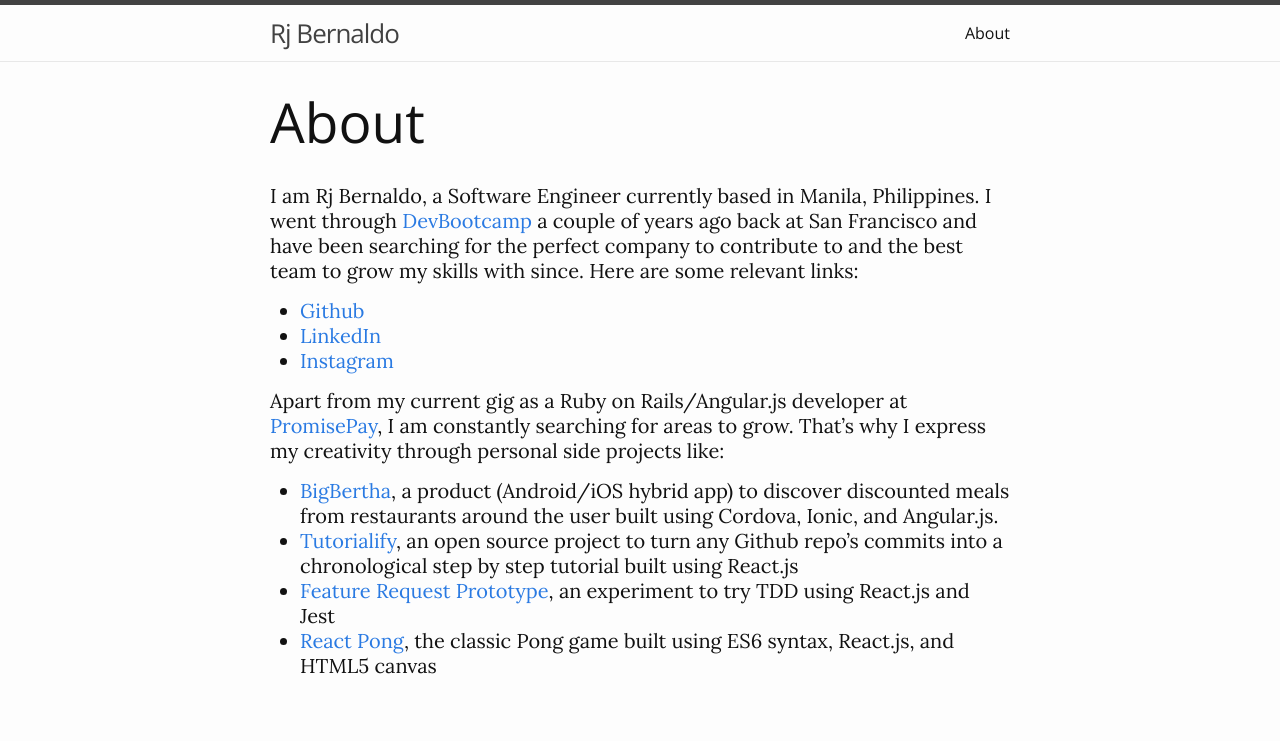
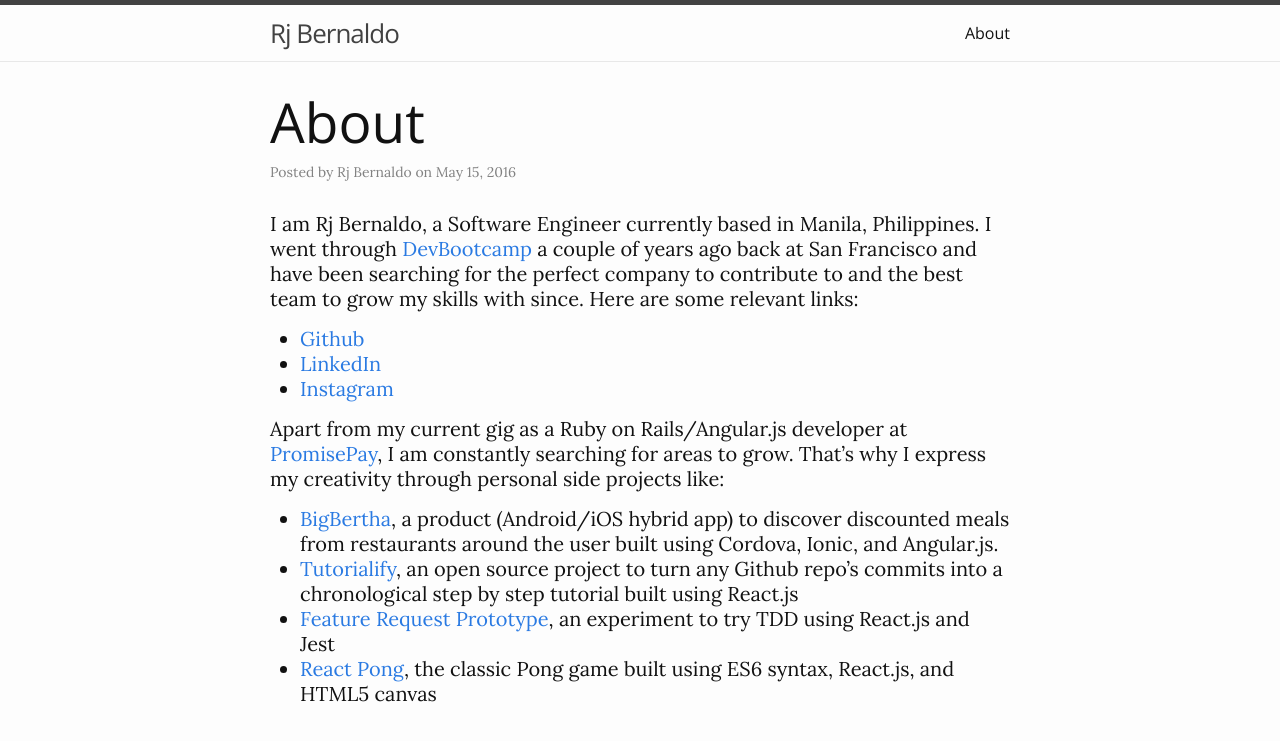
Before and after one commit to rjbernaldo/rjbernaldo.github.io, a Jekyll site: the page built from about.md, in a window 1280 px wide. Shown: the top 741 px of the page. Built offline with Jekyll 4.4.1, drawn with Linux system fonts in a browser that asks for light colours.

Commit message:
Hard coded about page creation date:

```diff
--- a/_layouts/page.html
+++ b/_layouts/page.html
@@ -5,6 +5,7 @@
 
   <header class="post-header">
     <h1 class="post-title">{{ page.title }}</h1>
+    <p class="post-meta">Posted by Rj Bernaldo on May 15, 2016</p>
   </header>
 
   <div class="post-content">
```
